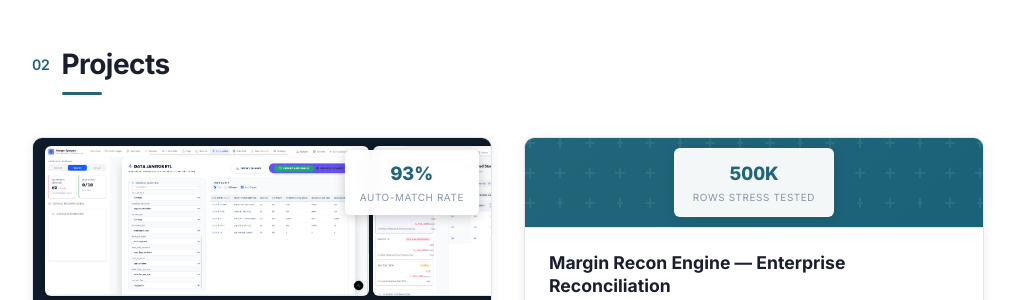
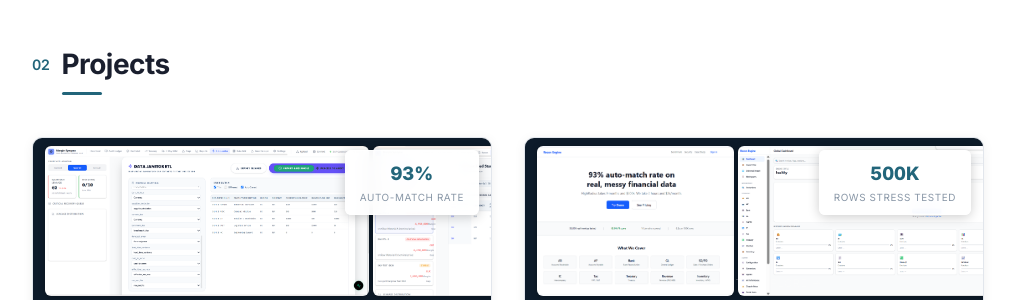
Before and after one commit to Ranjith-Prasath/Portfolio, a plain HTML site: page index.html in a window 1280 px wide. Shown: the part 1575-1875 px from the top of the page, without its empty margins (132-1147 px from the left). Drawn offline with Linux system fonts and the light colour scheme.

Commit message:
Add scrollable screenshot gallery for Margin Recon Engine card

```diff
--- a/index.html
+++ b/index.html
@@ -187,11 +187,19 @@
 
                 <!-- Project 2: Margin Recon Engine -->
                 <article class="project-card" data-reveal>
-                    <div class="project-banner">
+                    <div class="project-gallery">
+                        <div class="project-scroll" id="gallery-2">
+                            <img src="assets/screenshots/recon-engine/Screenshot 2026-07-27 015229.png" alt="Recon Engine Dashboard" data-full="assets/screenshots/recon-engine/Screenshot 2026-07-27 015229.png">
+                            <img src="assets/screenshots/recon-engine/Screenshot 2026-07-27 015242.png" alt="Match Rules Configuration" data-full="assets/screenshots/recon-engine/Screenshot 2026-07-27 015242.png">
+                            <img src="assets/screenshots/recon-engine/Screenshot 2026-07-27 164124.png" alt="Exception Review Workflow" data-full="assets/screenshots/recon-engine/Screenshot 2026-07-27 164124.png">
+                            <img src="assets/screenshots/recon-engine/Screenshot 2026-07-27 164139.png" alt="Reconciliation Results" data-full="assets/screenshots/recon-engine/Screenshot 2026-07-27 164139.png">
+                            <img src="assets/screenshots/recon-engine/Screenshot 2026-07-27 185613.png" alt="Stress Test Analysis" data-full="assets/screenshots/recon-engine/Screenshot 2026-07-27 185613.png">
+                        </div>
                         <div class="project-metric">
                             <span class="metric-value" data-count="500" data-suffix="K">500K</span>
                             <span class="metric-label">rows stress tested</span>
                         </div>
+                        <div class="scroll-hint">Scroll to explore &rarr;</div>
                     </div>
                     <div class="project-body">
                         <h3 class="project-title">Margin Recon Engine &mdash; Enterprise Reconciliation</h3>
```
Also changed, not shown: assets/screenshots/recon-engine/Screenshot 2026-07-27 015229.png (added), assets/screenshots/recon-engine/Screenshot 2026-07-27 015242.png (added), assets/screenshots/recon-engine/Screenshot 2026-07-27 164124.png (added), assets/screenshots/recon-engine/Screenshot 2026-07-27 164139.png (added), assets/screenshots/recon-engine/Screenshot 2026-07-27 185613.png (added).
